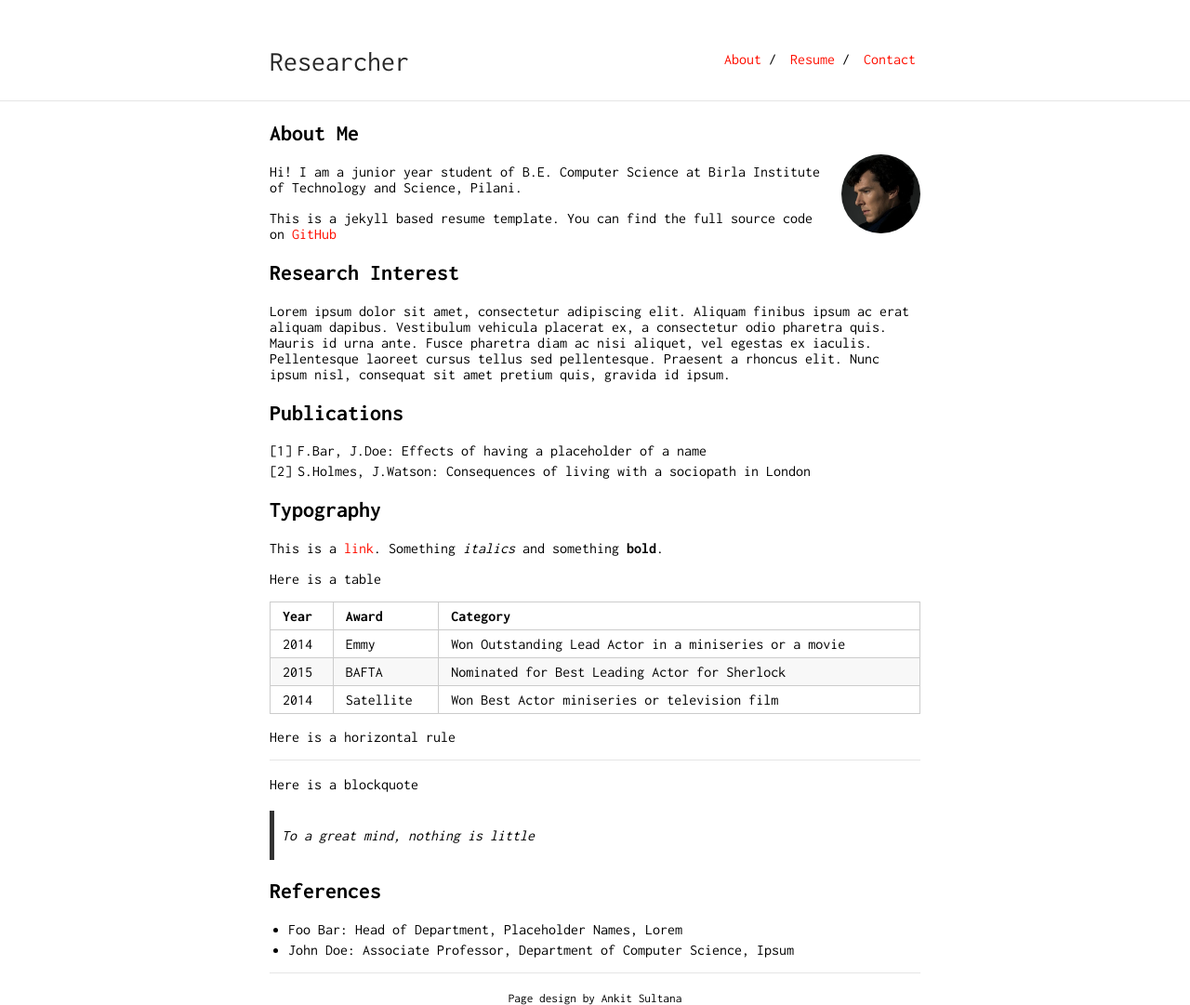
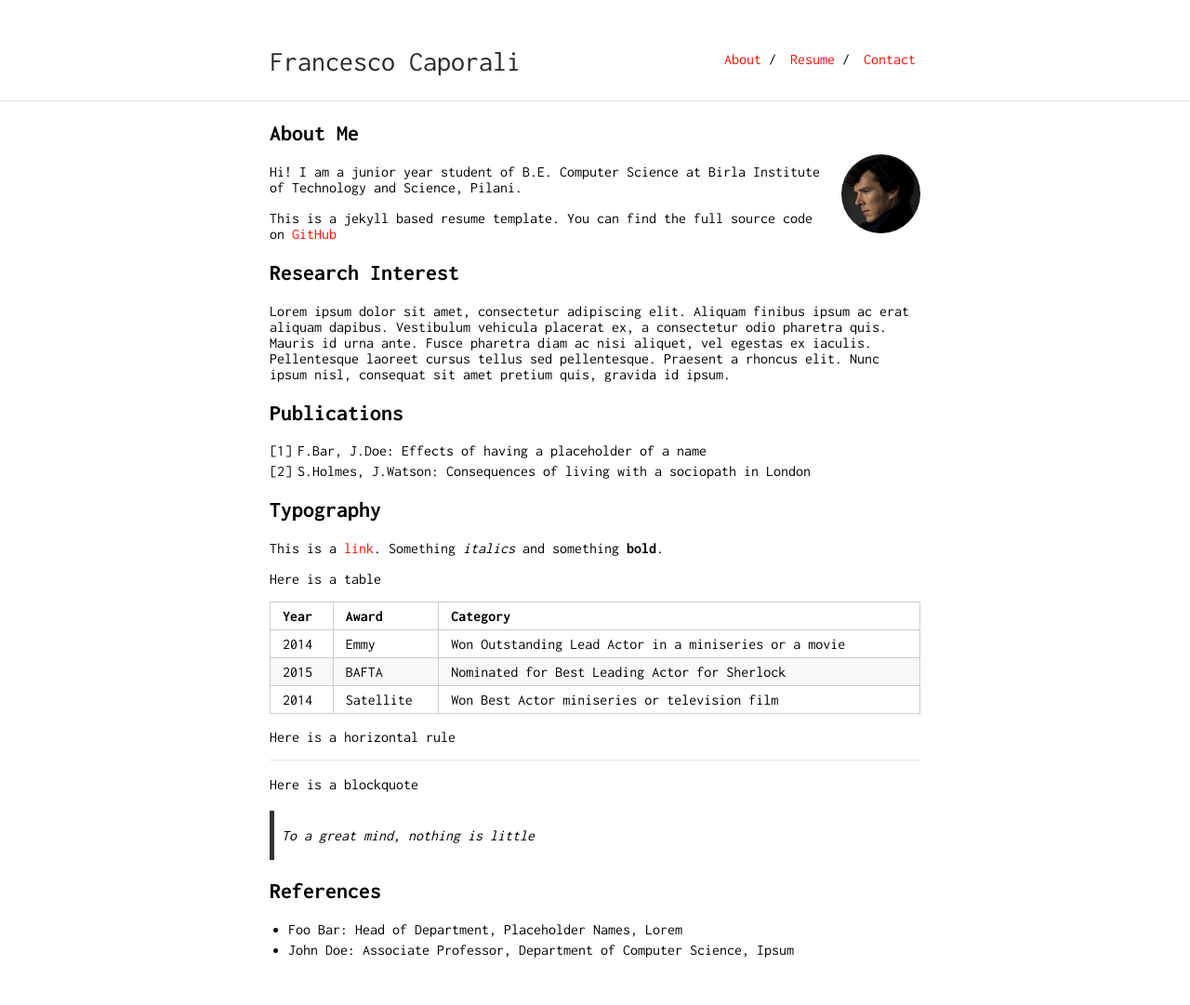
Before and after one commit to caporali/caporali.github.io, a Jekyll site: the page built from index.md, in a window 1280 px wide. Shown: the whole page at 93% size. Built offline with Jekyll 4.4.1, drawn with Linux system fonts in a browser that asks for light colours; our own code applies the rules of GitHub Pages for plain Markdown files; after the commit the page ends 1030 px from its top, so only the background shows below that.

Commit message:
Update _config.yml

```diff
--- a/_config.yml
+++ b/_config.yml
@@ -1,24 +1,10 @@
-title: Researcher
-url: "https://ankitsultana.com"
-baseurl: "/researcher"
-
-markdown: kramdown
-#ins_logo: "./bits-logo.png"
-
-tracking_id: #
-
-footer: yes
-footer_url: "https://github.com/ankitsultana"
-footer_text: "Page design by Ankit Sultana"
-
-sass:
-    style: compressed
-    sass_dir: _sass
-
+title: "Francesco Caporali"
+url: "https://caporali.github.io"   # no trailing slash
+baseurl: ""                         # user sites must leave this empty
 nav:
- - name: "About"
-   link: "/researcher/"
- - name: "Resume"
-   link: "resume.pdf"
- - name: "Contact"
-   link: "contact"
+  - name: "About"
+    link: "/"                       # home
+  - name: "Resume"
+    link: "resume.pdf"
+  - name: "Contact"
+    link: "contact"
```
